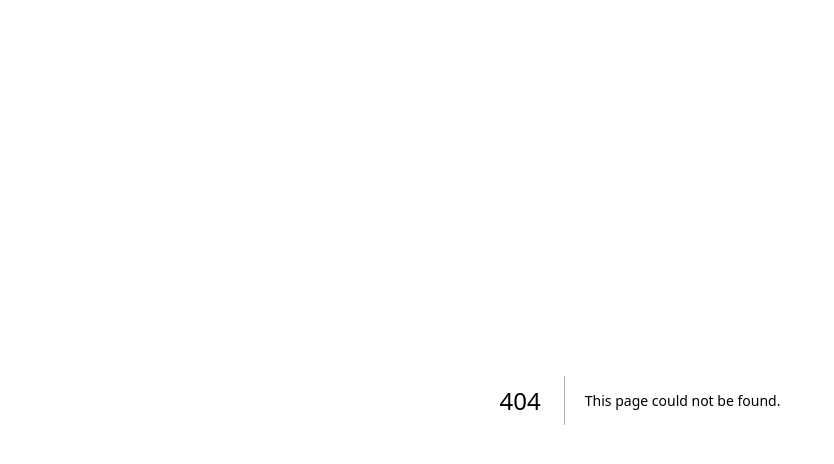
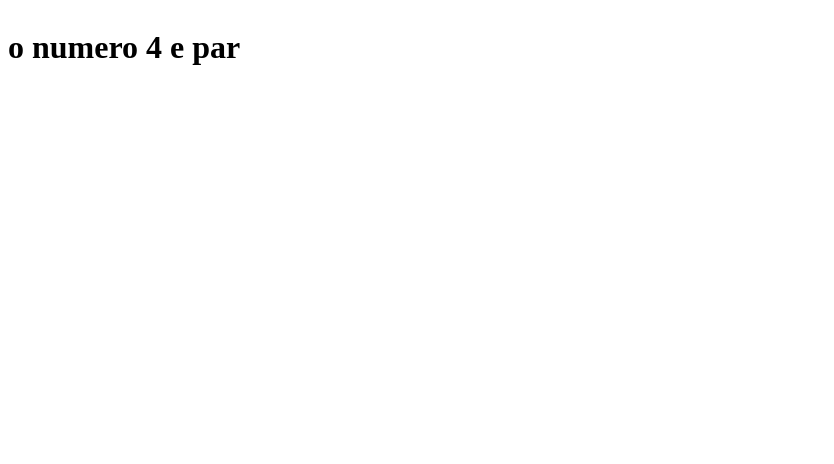
Before and after one commit to filipealvesr2019/exerciciosCoder, a Next.js app: page /render/Condicional2 in a window 1280 px wide. Before the commit this address had no page. Shown: the top 464 px of the page, without its empty margins (0-834 px from the left). Built offline with nearby package versions, Linux system fonts and the light colour scheme.

Commit message:
execicio:  Props Children

```diff
--- /dev/null
+++ b/components/If.jsx
@@ -0,0 +1,5 @@
+export default function If(props){
+    if(props.teste){
+        return props.children
+    } return null
+}
--- /dev/null
+++ b/pages/render/Condicional2.jsx
@@ -0,0 +1,20 @@
+import If from "@/components/If";
+import SomentePar from "@/components/SomentePar";
+
+export default function Condicional2() {
+    const number = 4
+    return (
+        <div style={{
+            display: "flex"
+        }}>
+            <If teste={number % 2 === 0}>
+                <h1>o numero {number} e par</h1>
+
+            </If>
+            <If teste={number % 2 === 1}>
+                <h1>o numero {number} e impar</h1>
+
+            </If>
+        </div>
+    )
+}
```
